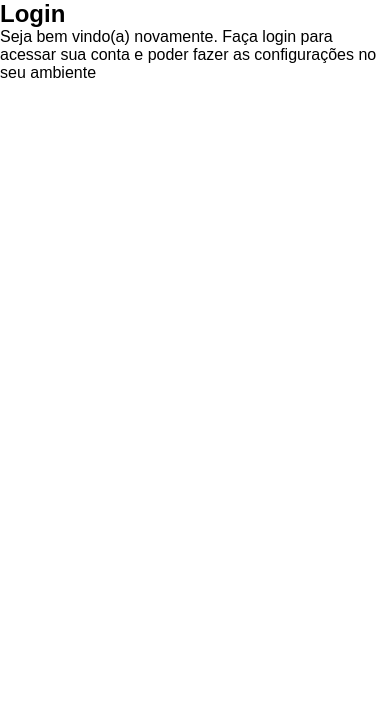
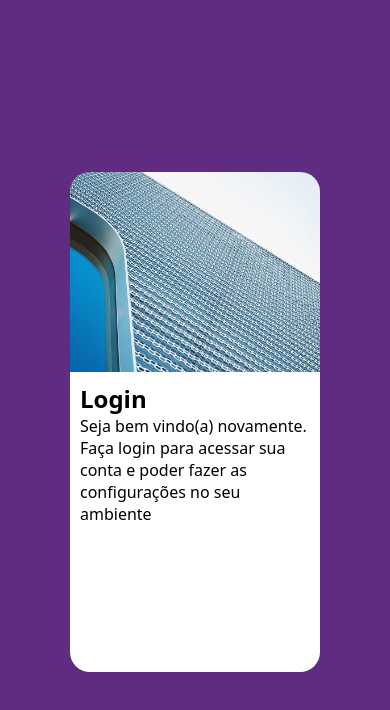
Before and after one commit to Diegosilvasinfo/projeto-login, a plain HTML site: page index.html in a window 390 px wide. Drawn offline with Linux system fonts and the light colour scheme.

Commit message:
tela de login mobile first

```diff
--- a/estilos/style.css
+++ b/estilos/style.css
@@ -3,5 +3,44 @@
 *{
     margin: 0px;
     padding: 0px;
-    font-family: Arial, Helvetica, sans-serif;
+    font-family: system-ui, -apple-system, BlinkMacSystemFont, 'Segoe UI', Roboto, Oxygen, Ubuntu, Cantarell, 'Open Sans', 'Helvetica Neue', sans-serif;
+    box-sizing: border-box;
 }
+body,html
+{
+    background-color: #5f2c82;
+    width: 100vw;
+    height: 100vh;
+}
+main
+{
+    position: relative;
+    height: 100vh;
+    width: 100vw;
+}
+section#login
+{
+    position: absolute;
+    background-color: white;
+    width: 250px;
+    height: 500px;
+    border-radius: 20px;
+    top: 50%;
+    left: 50%;
+    transform: translate(-50%,-50%);
+    overflow: hidden;
+}
+section > div#imagem
+{
+    display: block;
+    background: #5f2c82 url(../imagens/metal.jpg);
+    height: 200px;
+    background-size: cover;
+    background-repeat: no-repeat;
+    background-position: left center;
+}
+section div#formulario
+{
+    display: block;
+    padding: 10px;
+}
```
Also changed, not shown: index.html (line endings or trailing spaces).
